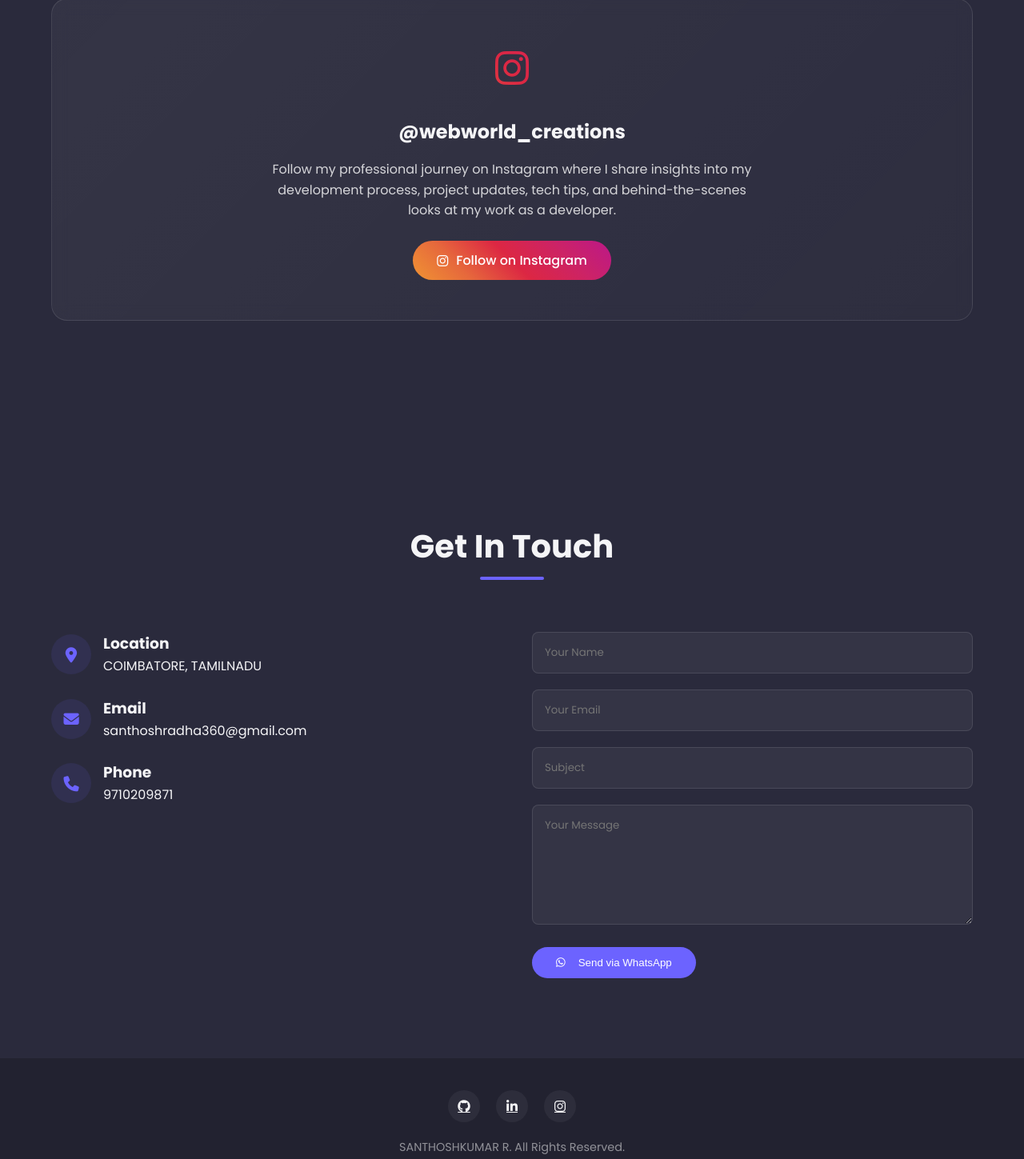
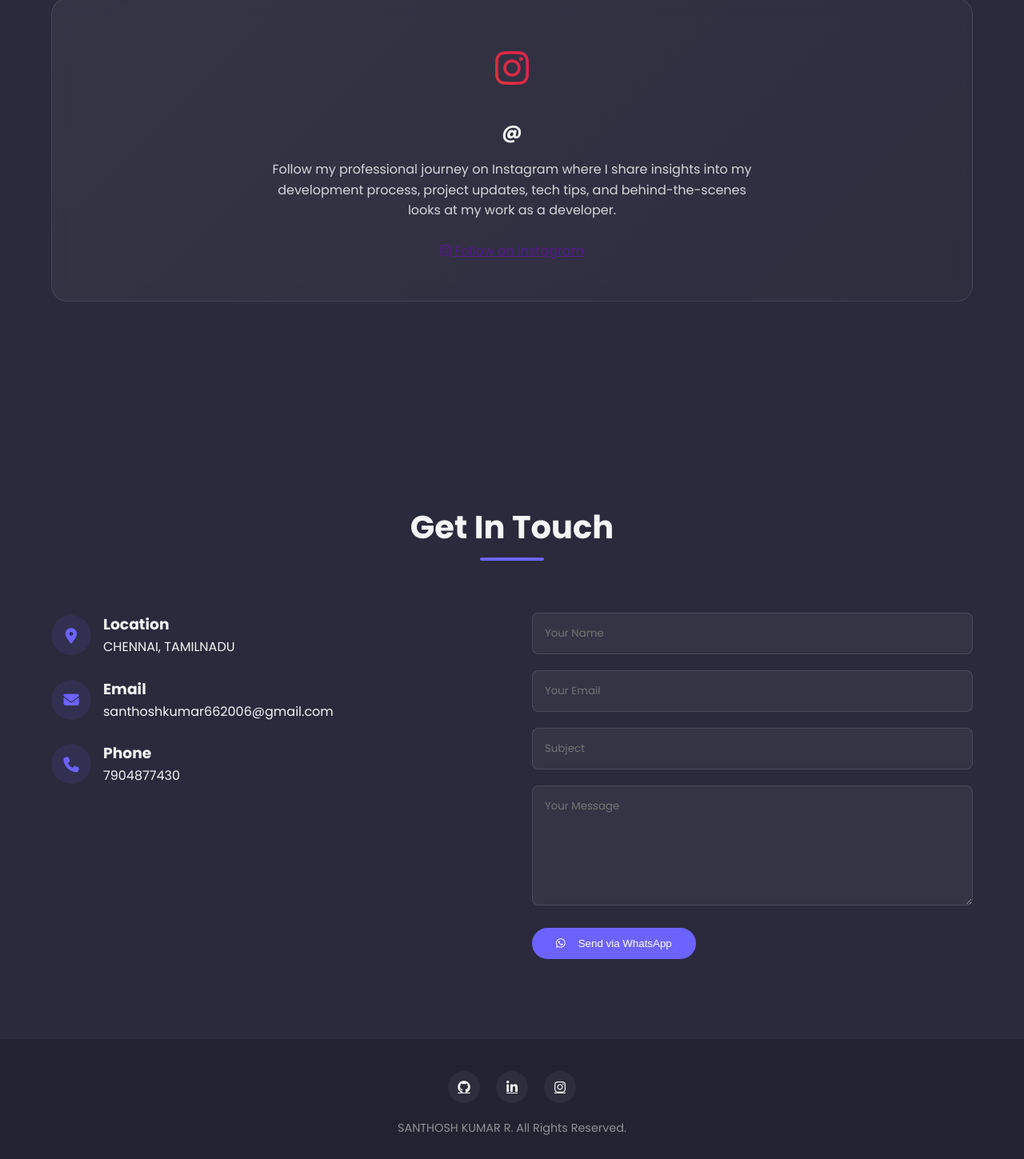
Before and after one commit to Santhoshkumar-0606/My-Portfolio, a plain HTML site: page index.html in a window 1280 px wide. Shown: the part 4084-5533 px from the top of the page at 80% size. Drawn offline with Linux system fonts and the light colour scheme.

Commit message:
Update index.html

```diff
--- a/index.html
+++ b/index.html
@@ -299,7 +299,7 @@
 
                 <div class="project-card fade-in">
                     <div class="project-img">
-                        <img src="images\student_management system.jpg" alt="Student Management System">
+                        <img src="images\student_management system.jp" alt="Student Management System">
                         <div class="project-overlay">
                             <div class="project-overlay-content">
                                 <h4>Student Management System</h4>
@@ -350,12 +350,12 @@
                     <div class="instagram-icon">
                         <i class="fab fa-instagram"></i>
                     </div>
-                    <h2 class="instagram-handle">@webworld_creations</h2>
+                    <h2 class="instagram-handle">@</h2>
                     <p class="instagram-description">
                         Follow my professional journey on Instagram where I share insights into my development process,
                         project updates, tech tips, and behind-the-scenes looks at my work as a developer.
                     </p>
-                    <a href="https://www.instagram.com/webworld_creations/" class="instagram-btn" target="_blank">
+                    <a href="">
                         <i class="fab fa-instagram"></i>
                         Follow on Instagram
                     </a>
@@ -377,7 +377,7 @@
                         </div>
                         <div>
                             <h3>Location</h3>
-                            <p>COIMBATORE, TAMILNADU</p>
+                            <p>CHENNAI, TAMILNADU</p>
                         </div>
                     </div>
                     <div class="contact-item fade-in">
@@ -386,7 +386,7 @@
                         </div>
                         <div>
                             <h3>Email</h3>
-                            <p>santhoshradha360@gmail.com</p>
+                            <p>santhoshkumar662006@gmail.com</p>
                         </div>
                     </div>
                     <div class="contact-item fade-in">
@@ -395,7 +395,7 @@
                         </div>
                         <div>
                             <h3>Phone</h3>
-                            <p>9710209871</p>
+                            <p>7904877430</p>
                         </div>
                     </div>
                 </div>
@@ -431,7 +431,7 @@
                 <a href="https://www.instagram.com/webworld_creations/" target="_blank" class="instagram"><i class="fab fa-instagram"></i></a>
 
             </div>
-            <p class="copyright">SANTHOSHKUMAR R. All Rights Reserved.</p>
+            <p class="copyright">SANTHOSH KUMAR R. All Rights Reserved.</p>
         </div>
     </footer>
 
```
